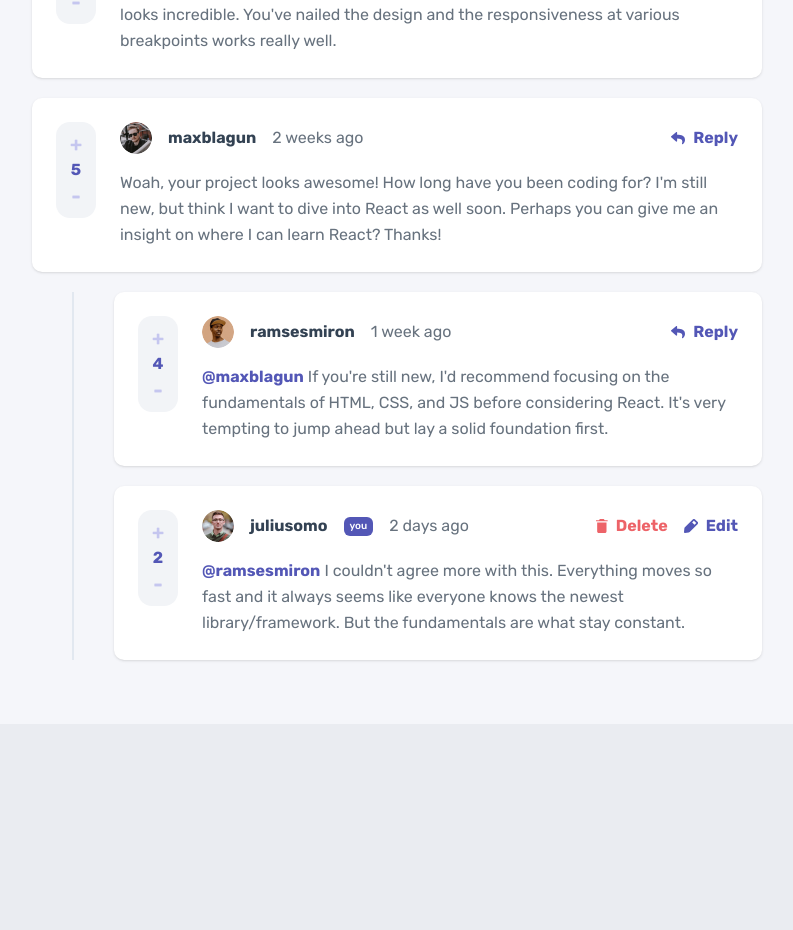
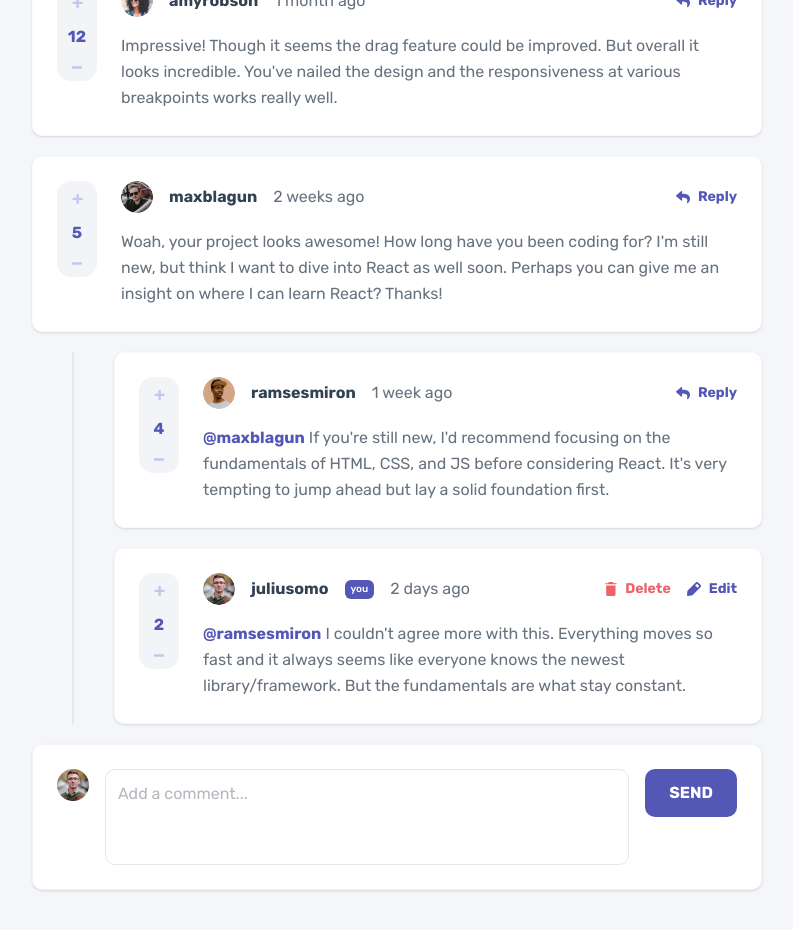
Before and after one commit to EnderKaran/Frontend-Mentor-Project, a React (Vite) app in the folder fm-showcase/: page /#/challenges/interactive-comments in a window 1280 px wide. Shown: the part 160-1090 px from the top of the page, without its empty margins (243-1036 px from the left). Before the commit the page ends 884 px from the top, so only its background shows below. Built offline with nearby package versions, Linux system fonts and the light colour scheme.

Commit message:
interactive comments challenges bitti

```diff
--- /dev/null
+++ b/fm-showcase/src/challenges/interactive-comments/AddComment.tsx
@@ -0,0 +1,37 @@
+import { useState } from "react";
+import { avatars, type AvatarKey } from "./avatars";
+
+interface AddCommentProps {
+  currentUser: { username: string };
+  buttonText: string;
+  onSend: (content: string) => void;
+  initialValue?: string;
+}
+
+export default function AddComment({ currentUser, buttonText, onSend, initialValue = "" }: AddCommentProps) {
+  const [content, setContent] = useState(initialValue);
+
+  const handleSubmit = () => {
+    if (!content.trim()) return;
+    onSend(content);
+    setContent("");
+  };
+
+  return (
+    <div className="flex flex-col items-start gap-4 p-4 bg-white border rounded-lg shadow-sm md:p-6 md:flex-row border-slate-100">
+      <img src={avatars[currentUser.username as AvatarKey]} alt="" className="hidden w-8 h-8 md:block" />
+      <textarea
+        className="flex-1 w-full border border-slate-200 rounded-lg p-3 h-24 resize-none focus:border-[#5357b6] outline-none text-[#67727e]"
+        placeholder="Add a comment..."
+        value={content}
+        onChange={(e) => setContent(e.target.value)}
+      />
+      <div className="flex items-center justify-between w-full md:w-auto">
+        <img src={avatars[currentUser.username as AvatarKey]} alt="" className="w-8 h-8 md:hidden" />
+        <button onClick={handleSubmit} className="bg-[#5357b6] text-white px-6 py-3 rounded-lg font-bold hover:opacity-50 transition-opacity uppercase">
+          {buttonText}
+        </button>
+      </div>
+    </div>
+  );
+}
--- a/fm-showcase/src/challenges/interactive-comments/CommentCard.tsx
+++ b/fm-showcase/src/challenges/interactive-comments/CommentCard.tsx
@@ -1,93 +1,99 @@
+import { useState } from "react";
 import type { User, Comment, Reply } from "./types";
 import { avatars, type AvatarKey } from "./avatars";
+import AddComment from "./AddComment";
+
+import iconDelete from './interactive-comments-images/icon-delete.svg';
+import iconEdit from './interactive-comments-images/icon-edit.svg';
+import iconReply from './interactive-comments-images/icon-reply.svg';
+import iconPlus from './interactive-comments-images/icon-plus.svg';
+import iconMinus from './interactive-comments-images/icon-minus.svg';
 
 interface CommentCardProps {
   item: Comment | Reply;
   currentUser: User;
+  onReply: (content: string) => void;
+  onDelete: (id: number) => void;
+  onEdit: (id: number, content: string) => void;
+  onScoreChange: (id: number, delta: number) => void;
 }
 
-import iconDelete from './interactive-comments-images/icon-delete.svg';
-import iconEdit from './interactive-comments-images/icon-edit.svg';
-import iconReply from './interactive-comments-images/icon-reply.svg';
+export default function CommentCard({ item, currentUser, onReply, onDelete, onEdit, onScoreChange }: CommentCardProps) {
+  const [isReplying, setIsReplying] = useState(false);
+  const [isEditing, setIsEditing] = useState(false);
+  const [editContent, setEditContent] = useState(item.content);
 
-export default function CommentCard({ item, currentUser }: CommentCardProps) {
   const isCurrentUser = item.user.username === currentUser.username;
 
-  // Avatar resmini kullanıcı adına göre al
-  const getUserAvatar = (username: string) => {
-    return avatars[username as AvatarKey] || avatars.juliusomo;
-  };
-
   return (
-    <div className="relative flex flex-col gap-4 p-4 bg-white rounded-lg shadow-sm md:p-6 md:flex-row md:gap-6">
-
-      {/* 1. SKOR BUTONU */}
+    <div className="flex flex-col gap-4">
+      <div className="relative flex flex-col gap-4 p-4 bg-white border rounded-lg shadow-sm md:p-6 md:flex-row md:gap-6 border-slate-50">
         <div className="flex md:flex-col items-center justify-between bg-[#f2f4f7] p-2 rounded-xl w-24 md:w-10 h-10 md:h-24 order-2 md:order-1">
-        <button className="text-[#c5c6ef] hover:text-[#5357b6] font-extrabold text-xl">+</button>
+          <button onClick={() => onScoreChange(item.id, 1)} className="p-1 transition-opacity hover:opacity-50">
+            <img src={iconPlus} alt="+" />
+          </button>
           <span className="text-[#5357b6] font-bold">{item.score}</span>
-        <button className="text-[#c5c6ef] hover:text-[#5357b6] font-extrabold text-xl">-</button>
+          <button onClick={() => onScoreChange(item.id, -1)} className="p-1 transition-opacity hover:opacity-50">
+            <img src={iconMinus} alt="-" />
+          </button>
         </div>
 
-      {/* 2. İÇERİK ALANI */}
         <div className="flex-1 order-1 md:order-2">
           <div className="flex items-center justify-between mb-4">
             <div className="flex items-center gap-4">
-            <img
-              src={getUserAvatar(item.user.username)}
-              alt={item.user.username}
-              className="w-8 h-8 rounded-full"
-            />
+              <img src={avatars[item.user.username as AvatarKey]} alt="" className="w-8 h-8 rounded-full" />
               <span className="font-bold text-[#334253]">{item.user.username}</span>
-            {isCurrentUser && (
-              <span className="bg-[#5357b6] text-white text-[10px] px-1.5 py-0.5 rounded-sm font-medium">you</span>
-            )}
+              {isCurrentUser && <span className="bg-[#5357b6] text-white text-[10px] px-1.5 py-0.5 rounded-sm font-medium">you</span>}
               <span className="text-[#67727e]">{item.createdAt}</span>
             </div>
-
-          {/* Aksiyon Butonları - Desktop */}
             <div className="items-center hidden gap-4 md:flex">
               {isCurrentUser ? (
                 <>
-                <button className="flex items-center gap-2 text-[#ed6368] hover:opacity-50 font-bold transition-opacity">
+                  <button onClick={() => onDelete(item.id)} className="flex items-center gap-2 text-[#ed6368] font-bold hover:opacity-50 transition-opacity text-sm">
                     <img src={iconDelete} alt="" /> Delete
                   </button>
-                <button className="flex items-center gap-2 text-[#5357b6] hover:opacity-50 font-bold transition-opacity">
+                  <button onClick={() => setIsEditing(!isEditing)} className="flex items-center gap-2 text-[#5357b6] font-bold hover:opacity-50 transition-opacity text-sm">
                     <img src={iconEdit} alt="" /> Edit
                   </button>
                 </>
               ) : (
-              <button className="flex items-center gap-2 text-[#5357b6] hover:opacity-50 font-bold transition-opacity">
+                <button onClick={() => setIsReplying(!isReplying)} className="flex items-center gap-2 text-[#5357b6] font-bold hover:opacity-50 transition-opacity text-sm">
                   <img src={iconReply} alt="" /> Reply
                 </button>
               )}
             </div>
           </div>
 
+          {isEditing ? (
+            <div className="flex flex-col items-end gap-4">
+              <textarea
+                title="Edit comment"
+                placeholder="Edit your comment..."
+                className="w-full p-3 border rounded-lg resize-none border-slate-200 text-[#67727e] focus:border-[#5357b6] outline-none"
+                value={editContent} onChange={(e) => setEditContent(e.target.value)} rows={3}
+              />
+              <button onClick={() => { onEdit(item.id, editContent); setIsEditing(false); }} className="bg-[#5357b6] text-white px-6 py-2.5 rounded-lg font-bold hover:opacity-50 uppercase">Update</button>
+            </div>
+          ) : (
             <p className="text-[#67727e] leading-relaxed">
-          {'replyingTo' in item && (
-            <span className="text-[#5357b6] font-bold mr-1">@{item.replyingTo}</span>
-          )}
+              {'replyingTo' in item && <span className="text-[#5357b6] font-bold mr-1">@{item.replyingTo}</span>}
               {item.content}
             </p>
+          )}
         </div>
 
-      {/* 3. MOBİL AKSİYON (Sağ Alt) */}
         <div className="absolute flex items-center gap-4 md:hidden bottom-6 right-4">
           {isCurrentUser ? (
              <>
-           <button className="flex items-center gap-2 text-[#ed6368] font-bold">
-             <img src={iconDelete} alt="" /> Delete
-           </button>
-           <button className="flex items-center gap-2 text-[#5357b6] font-bold">
-             <img src={iconEdit} alt="" /> Edit
-           </button>
+             <button onClick={() => onDelete(item.id)} className="flex items-center gap-2 text-[#ed6368] font-bold text-sm"><img src={iconDelete} alt="" /> Delete</button>
+             <button onClick={() => setIsEditing(!isEditing)} className="flex items-center gap-2 text-[#5357b6] font-bold text-sm"><img src={iconEdit} alt="" /> Edit</button>
            </>
           ) : (
-          <button className="flex items-center gap-2 text-[#5357b6] font-bold">
-            <img src={iconReply} alt="" /> Reply
-          </button>
+            <button onClick={() => setIsReplying(!isReplying)} className="flex items-center gap-2 text-[#5357b6] font-bold text-sm"><img src={iconReply} alt="" /> Reply</button>
           )}
         </div>
       </div>
+      {isReplying && <AddComment currentUser={currentUser} buttonText="Reply" onSend={(c) => { onReply(c); setIsReplying(false); }} />}
+    </div>
   );
 }
--- a/fm-showcase/src/challenges/interactive-comments/InteractiveComments.tsx
+++ b/fm-showcase/src/challenges/interactive-comments/InteractiveComments.tsx
@@ -1,30 +1,134 @@
-import { useState } from "react";
+import { useState, useEffect } from "react";
+import { Link } from "react-router-dom";
+import { ArrowLeft } from "lucide-react";
 import dataJSON from "./data.json";
-import type { CommentData } from "./types";
+import type { Comment, CommentData, Reply } from "./types";
 import CommentCard from "./CommentCard";
+import AddComment from "./AddComment";
 
 export default function InteractiveComments() {
-  const [data] = useState<CommentData>(dataJSON);
+  const [data, setData] = useState<CommentData>(() => {
+    const saved = localStorage.getItem("fm-comments-data");
+    return saved ? JSON.parse(saved) : dataJSON;
+  });
+
+  const [deleteId, setDeleteId] = useState<number | null>(null);
+
+  useEffect(() => {
+    localStorage.setItem("fm-comments-data", JSON.stringify(data));
+  }, [data]);
+
+  const handleAddComment = (content: string) => {
+    const newComment: Comment = {
+      id: crypto.getRandomValues(new Uint32Array(1))[0],
+      content,
+      createdAt: "Just now",
+      score: 0,
+      user: data.currentUser,
+      replies: []
+    };
+    setData(prev => ({ ...prev, comments: [...prev.comments, newComment] }));
+  };
+
+  const handleReply = (content: string, commentId: number, replyingTo: string) => {
+    const newReply: Reply = {
+      id: crypto.getRandomValues(new Uint32Array(1))[0],
+      content,
+      createdAt: "Just now",
+      score: 0,
+      replyingTo,
+      user: data.currentUser
+    };
+
+    setData(prev => ({
+      ...prev,
+      comments: prev.comments.map(c =>
+        c.id === commentId ? { ...c, replies: [...c.replies, newReply] } :
+        c.replies.some(r => r.id === commentId) ? { ...c, replies: [...c.replies, newReply] } : c
+      )
+    }));
+  };
+
+  const handleEdit = (id: number, content: string) => {
+    setData(prev => ({
+      ...prev,
+      comments: prev.comments.map(c =>
+        c.id === id ? { ...c, content } :
+        { ...c, replies: c.replies.map(r => r.id === id ? { ...r, content } : r) }
+      )
+    }));
+  };
+
+  const handleScore = (id: number, delta: number) => {
+    setData(prev => ({
+      ...prev,
+      comments: prev.comments.map(c =>
+        c.id === id ? { ...c, score: c.score + delta } :
+        { ...c, replies: c.replies.map(r => r.id === id ? { ...r, score: r.score + delta } : r) }
+      )
+    }));
+  };
+
+  const confirmDelete = () => {
+    if (deleteId) {
+      setData(prev => ({
+        ...prev,
+        comments: prev.comments
+          .filter(c => c.id !== deleteId)
+          .map(c => ({ ...c, replies: c.replies.filter(r => r.id !== deleteId) }))
+      }));
+      setDeleteId(null);
+    }
+  };
 
   return (
-    <main className="min-h-screen py-8 px-4 md:py-16 bg-[#f5f6fa] force-light">
-      <div className="max-w-182.5 mx-auto space-y-5">
+    <main className="min-h-screen py-8 px-4 md:py-16 bg-[#f5f6fa] force-light font-rubik text-left">
+      <div className="max-w-182.5 mx-auto">
 
-        {data.comments.map((comment) => (
+        {/* GERİ DÖN BUTONU */}
+        <Link
+          to="/"
+          className="inline-flex items-center gap-2 mb-8 font-bold transition-all text-[#67727e] hover:text-[#334253] group"
+        >
+          <ArrowLeft size={20} className="transition-transform group-hover:-translate-x-1" />
+          Back to Hub
+        </Link>
+
+        {/* YORUM LİSTESİ */}
+        <div className="space-y-5">
+          {data.comments.sort((a, b) => b.score - a.score).map((comment) => (
             <div key={comment.id} className="space-y-5">
-            <CommentCard item={comment} currentUser={data.currentUser} />
-
+              <CommentCard item={comment} currentUser={data.currentUser}
+                onReply={(c) => handleReply(c, comment.id, comment.user.username)}
+                onDelete={setDeleteId} onEdit={handleEdit} onScoreChange={handleScore} />
               {comment.replies.length > 0 && (
                 <div className="flex flex-col gap-5 pl-4 ml-4 border-l-2 md:pl-10 border-slate-200 md:ml-10">
                   {comment.replies.map((reply) => (
-                  <CommentCard key={reply.id} item={reply} currentUser={data.currentUser} />
+                    <CommentCard key={reply.id} item={reply} currentUser={data.currentUser}
+                      onReply={(c) => handleReply(c, comment.id, reply.user.username)}
+                      onDelete={setDeleteId} onEdit={handleEdit} onScoreChange={handleScore} />
                   ))}
                 </div>
               )}
             </div>
           ))}
+          <AddComment currentUser={data.currentUser} buttonText="Send" onSend={handleAddComment} />
+        </div>
+      </div>
 
+      {/* SİLME ONAY MODALI */}
+      {deleteId && (
+        <div className="fixed inset-0 z-50 flex items-center justify-center p-4 bg-black/50 backdrop-blur-sm">
+          <div className="w-full space-y-4 duration-200 bg-white rounded-lg shadow-2xl p-7 md:p-8 max-w-100 animate-in zoom-in-95">
+            <h2 className="text-2xl font-bold text-[#334253]">Delete comment</h2>
+            <p className="text-[#67727e] leading-relaxed">Are you sure you want to delete this comment? This will remove the comment and can't be undone.</p>
+            <div className="flex gap-4 pt-2">
+              <button onClick={() => setDeleteId(null)} className="flex-1 bg-[#67727e] text-white py-3 rounded-lg font-bold uppercase hover:opacity-70 transition-opacity">No, Cancel</button>
+              <button onClick={confirmDelete} className="flex-1 bg-[#ed6368] text-white py-3 rounded-lg font-bold uppercase hover:opacity-70 transition-opacity">Yes, Delete</button>
             </div>
+          </div>
+        </div>
+      )}
     </main>
   );
 }
--- a/fm-showcase/src/challenges/interactive-comments/avatars.ts
+++ b/fm-showcase/src/challenges/interactive-comments/avatars.ts
@@ -1,4 +1,3 @@
-// Avatar resimlerini import et
 import imgAmyrobsonPng from './interactive-comments-images/avatar/image-amyrobson.png';
 import imgMaxblagunPng from './interactive-comments-images/avatar/image-maxblagun.png';
 import imgRamsesmironPng from './interactive-comments-images/avatar/image-ramsesmiron.png';
```
Lines whose indentation alone changed are shown as unchanged.
